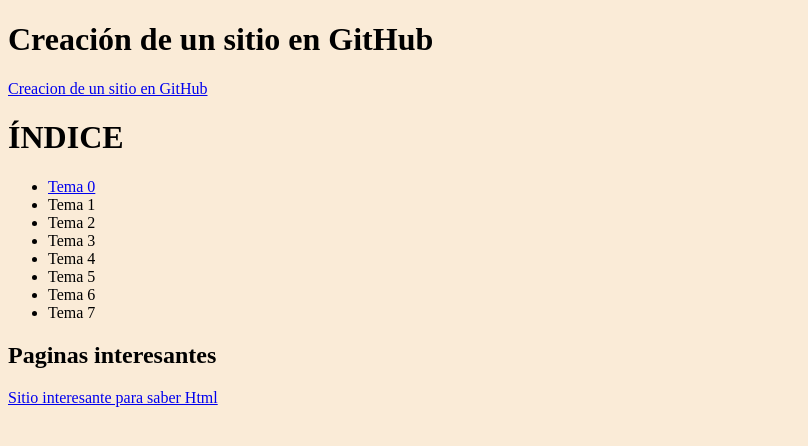
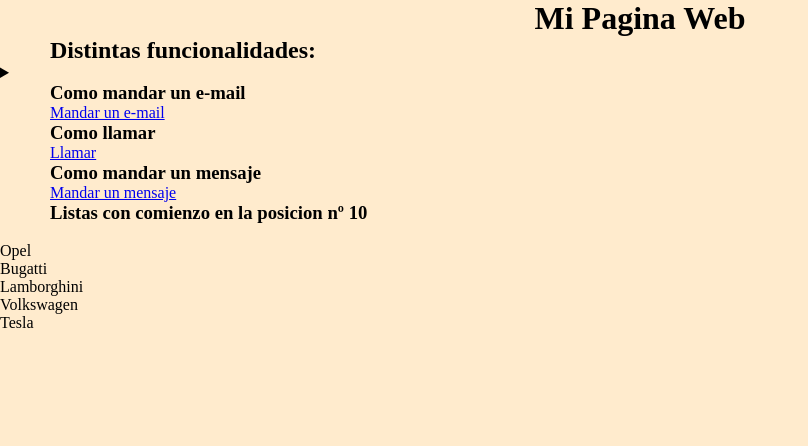
Before and after one commit to Dani13caos/Disenio, a plain HTML site: page index.html in a window 1280 px wide. Shown: the whole page, without its empty margins (0-808 px from the left). Drawn offline with Linux system fonts and the light colour scheme; files that its build step writes are made by us from their sources.

Commit message:
Update index.html

```diff
--- a/index.html
+++ b/index.html
@@ -3,24 +3,47 @@
 <head>
     <meta charset="UTF-8">
     <meta name="viewport" content="width=device-width, initial-scale=1.0">
-    <title>Document</title>
-    <link rel="stylesheet" href="css.css">
+    <title>Pagina Web</title>
+    <link rel="stylesheet" href="PaginaWeb.css">
 </head>
 <body>
-    <h1>Creación de un sitio en GitHub</h1>
-    <p><a href="Creacion de sitio en GitHub.pdf">Creacion de un sitio en GitHub</a></p>
-    <h1>ÍNDICE</h1>
-    <ul>
-        <li><a href="PaginaWeb/PaginaWeb.html">Tema 0</a></li>
-        <li>Tema 1</li>
-        <li>Tema 2</li>
-        <li>Tema 3</li>
-        <li>Tema 4</li>
-        <li>Tema 5</li>
-        <li>Tema 6</li>
-        <li>Tema 7</li>
-    </ul>
-    <h2>Paginas interesantes</h2>
-    <p><a href="https://markodenic.com/category/html/">Sitio interesante para saber Html</a></p>
+    <h1><b>Mi Pagina Web</b></h1>
+    <h2>Distintas funcionalidades:</h2>
+    <div class="wrapper">
+        <details>
+            <summary>
+                <h3>Como mandar un e-mail</h3>
+                <a href="mailto:{email}?subject={subject}&body={content}">
+                Mandar un e-mail</a><br>
+                <h3>Como llamar</h3>
+                <a href="tel:{phone}">
+                Llamar</a><br>
+                <h3>Como mandar un mensaje</h3>
+                <a href="sms:{phone}?body={content}">
+                Mandar un mensaje</a>
+            </summary>
+            <code>
+                <h3>Como mandar un e-mail</h3>
+                <a href="mailto:{email}?subject={subject}&body={content}">
+                Mandar un e-mail</a><br>
+                <h3>Como llamar</h3>
+                <a href="tel:{phone}">
+                Llamar</a><br>
+                <h3>Como mandar un mensaje</h3>
+                <a href="sms:{phone}?body={content}">
+                Mandar un mensaje</a>
+            </code>
+        </details>
+    </div>
+
+
+        <h3>Listas con comienzo en la posicion nº 10</h3><br>
+        <ol start="10">
+            <li>Opel</li>
+            <li>Bugatti</li>
+            <li>Lamborghini</li>
+            <li>Volkswagen</li>
+            <li>Tesla</li>
+        </ol>
 </body>
 </html>
```
